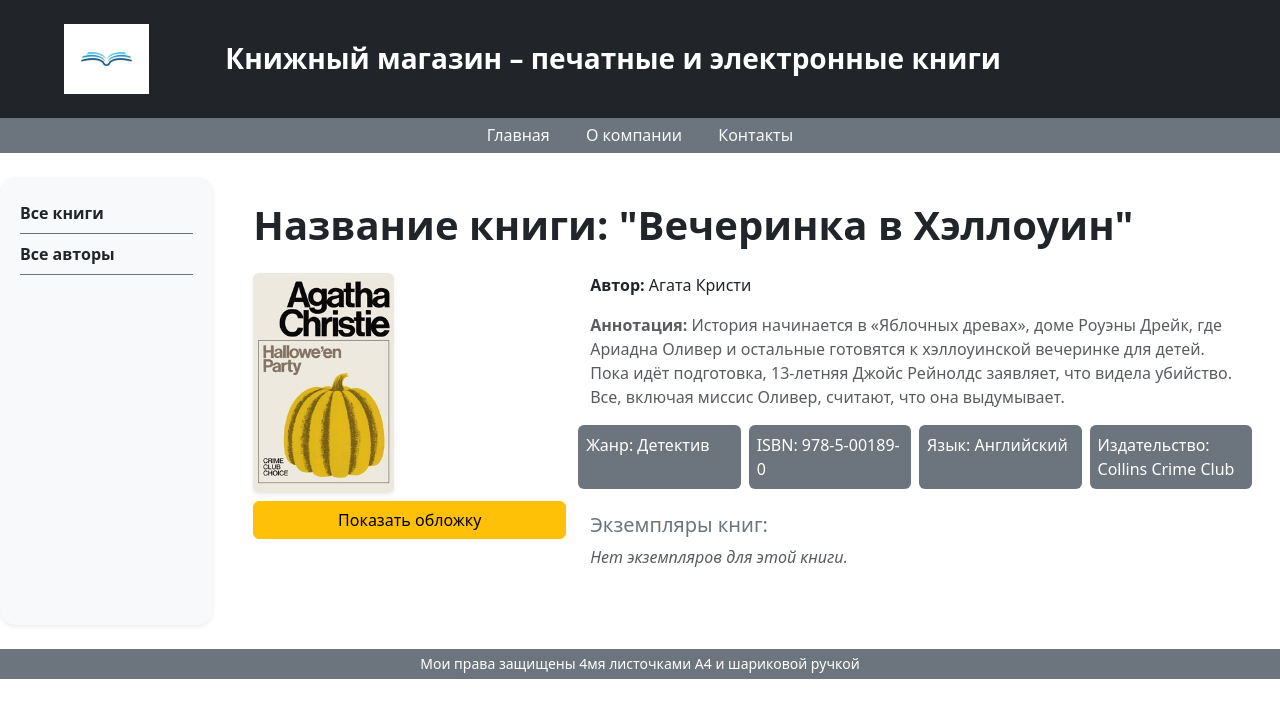
After one commit to mmuopm/pianzin-mdk0502-books, a Django app: page /books/1/ in a window 1280 px wide. The commit adds this page. Shown: the top 718 px of the page. Run offline with Django 5.2, Linux system fonts and the light colour scheme; data comes from the database, SQL or seed files in the repository; both versions use the stored data as it was after the commit; some libraries are stand-ins or nearby versions.

Commit message:
Your commit message

```diff
--- a/WebBooks/catalog/templates/catalog/base.html
+++ b/WebBooks/catalog/templates/catalog/base.html
@@ -1,62 +1,95 @@
 <!DOCTYPE html>
-<html lang="en">
+<html lang="ru">
 <head>
   {% load static %}
-  <meta charset="UTF-8">
-  <meta name="viewport" content="width=device-width , initial-scale=1">
-  <link rel="stylesheet" href="/static/css/bootstrap.min.css">
+  <meta charset="UTF-8" />
+  <meta name="viewport" content="width=device-width, initial-scale=1" />
+  <link rel="stylesheet" href="/static/css/bootstrap.min.css" />
   <title>Книжный магазин</title>
 </head>
 <body>
-  <div class="container-fluid p-1 bg-primary text-while text-center">
-    <div class="row">
-      <div class="col-2 text-start">
-        <img src="{% static 'images/logo.jpg'%}" width="70" height="70">
+  <header class="container-fluid bg-dark text-white py-4">
+    <div class="row align-items-center">
+      <div class="col-2 text-center">
+        <img src="{% static 'images/logo.jpg' %}" alt="Лого" class="img-fluid" style="max-height: 70px;" />
       </div>
       <div class="col-10">
-        <h1>Шапка</h1>
+        <h3 class="mb-0 fw-semibold">Книжный магазин – печатные и электронные книги</h3>
       </div>
     </div>
-  </div>
-  <div class="container-fluid">
-    <div class="row bg-danger text-center">
-      <h6>
-        <a href="{% url 'index' %}">Главная</a>
-        <a href="{% url 'index' %}">О компании</a>
-        <a href="{% url 'index' %}">Контакты</a>
-      </h6>
-    </div>
-  </div>
-  <div class="container-fluid">
-    <div class="row text-center text-primary fs-1 fw-bold">
+  </header>
+
+  <nav class="container-fluid bg-secondary py-2 text-center">
+    <h6 class="mb-0">
+      <a href="{% url 'index' %}" class="text-light px-3 text-decoration-none">Главная</a>
+      <a href="{% url 'about' %}" class="text-light px-3 text-decoration-none">О компании</a>
+      <a href="{% url 'contacts' %}" class="text-light px-3 text-decoration-none">Контакты</a>
+    </h6>
+  </nav>
+
+  <main class="container-fluid my-4">
+    <div class="row text-primary fw-bold fs-1">
       <div>
-        {% block header %}
-        {% endblock header %}
+        {% block header %}{% endblock header %}
       </div>
     </div>
-    <div class="row text-center text-primary fs-1 fw-bold">
-      <div class="col-2">
+    <div class="row">
+      <aside class="col-2 bg-light rounded-4 shadow-sm py-3">
         {% block sidebar %}
-        <nav class="nav flex-column">
-          <a class="nav-link" href="{% url 'index' %}">Все книги</a>
-          <a class="nav-link" href="{% url 'index' %}">Все авторы</a>
+        <nav class="nav flex-column px-2">
+          <a href="{% url 'books' %}" class="nav-link text-dark fw-semibold ps-0 py-2 border-bottom border-secondary">Все книги</a>
+          <a href="{% url 'authors' %}" class="nav-link text-dark fw-semibold ps-0 py-2 border-bottom border-secondary">Все авторы</a>
         </nav>
         {% endblock sidebar %}
-      </div>
-      <div class="col-10">
-        <div class="row text-center">
-          {% block content %}
-          {% endblock content %}
+      </aside>
+      <section class="col-10">
+        <div class="px-3">
+          {% block content %}{% endblock content %}
         </div>
-      </div>
+
+        <nav aria-label="Page navigation" class="mt-4 d-flex justify-content-center">
+          <ul class="pagination pagination-sm">
+            {% if page_obj.paginator.num_pages > 1 %}
+              {% if page_obj.has_previous %}
+                <li class="page-item">
+                  <a class="page-link" href="?page=1" aria-label="Первая">
+                    <span aria-hidden="true">&laquo; Первая</span>
+                  </a>
+                </li>
+                <li class="page-item">
+                  <a class="page-link" href="?page={{ page_obj.previous_page_number }}" aria-label="Предыдущая">
+                    Предыдущая
+                  </a>
+                </li>
+              {% endif %}
+              <li class="page-item disabled">
+                <span class="page-link">
+                  Стр. {{ page_obj.number }} из {{ page_obj.paginator.num_pages }}
+                </span>
+              </li>
+              {% if page_obj.has_next %}
+                <li class="page-item">
+                  <a class="page-link" href="?page={{ page_obj.next_page_number }}" aria-label="Следующая">
+                    Следующая
+                  </a>
+                </li>
+                <li class="page-item">
+                  <a class="page-link" href="?page={{ page_obj.paginator.num_pages }}" aria-label="Последняя">
+                    Последняя &raquo;
+                  </a>
+                </li>
+              {% endif %}
+            {% endif %}
+          </ul>
+        </nav>
+      </section>
     </div>
-  </div>
-  <div class="container-fluid">
-    <div class="row bg-primary text-center text-white lh-1">
-      {% block footer%}
-        <p>Мои права защищены 4 листочкми А4 и шариковой ручкой</p>
-      {% endblock footer %}
-    </div>
-  </div>
+  </main>
+
+  <footer class="container-fluid bg-secondary text-white py-2 text-center small lh-1 mt-auto">
+    {% block footer %}
+    <p class="mb-0">Мои права защищены 4мя листочками А4 и шариковой ручкой</p>
+    {% endblock footer %}
+  </footer>
 </body>
 </html>
--- /dev/null
+++ b/WebBooks/catalog/templates/catalog/book_detail.html
@@ -0,0 +1,41 @@
+{% extends "catalog/base.html" %}
+
+{% block content %}
+<div class="container my-4 text-start">
+    <div class="row mb-3">
+        <h1 class="text-dark fw-bold">Название книги: "{{ book.title }}"</h1>
+    </div>
+    <div class="row mb-3">
+        <div class="col-md-4">
+            <img src="{{ book.photo.url }}" alt="Обложка книги" class="img-fluid rounded shadow-sm" style="max-height: 220px;">
+            <a href="{{ book.photo.url }}" target="_blank" class="btn btn-warning mt-2 w-100">Показать обложку</a>
+        </div>
+        <div class="col-md-8">
+            <p class="fs-6"><strong>Автор:</strong>
+                {% for author in book.author.all %}
+                    <a href="{% url 'author-detail' author.pk %}" class="text-decoration-none text-dark">{{ author.first_name }} {{ author.last_name }}</a>{% if not forloop.last %}, {% endif %}
+                {% endfor %}
+            </p>
+            <p class="text-muted fs-6"><strong>Аннотация:</strong> {{ book.summary }}</p>
+            <div class="row text-white">
+                <div class="col bg-secondary rounded p-2 me-2 mb-2">Жанр: {{ book.genre }}</div>
+                <div class="col bg-secondary rounded p-2 me-2 mb-2">ISBN: {{ book.isbn }}</div>
+                <div class="col bg-secondary rounded p-2 me-2 mb-2">Язык: {{ book.language }}</div>
+                <div class="col bg-secondary rounded p-2 mb-2">Издательство: {{ book.publisher }}</div>
+            </div>
+
+            <h5 class="mt-3 text-secondary">Экземпляры книг:</h5>
+            <div class="list-group">
+                {% for copy in book.book_instance_set.all %}
+                <div class="list-group-item d-flex justify-content-between align-items-center border-0 ps-0">
+                    <span>Инвентарный номер: <span class="text-muted">{{ copy.id }}</span></span>
+                    <span class="badge bg-warning text-dark">{{ copy.status }}</span>
+                </div>
+                {% empty %}
+                <p class="text-muted fst-italic">Нет экземпляров для этой книги.</p>
+                {% endfor %}
+            </div>
+        </div>
+    </div>
+</div>
+{% endblock %}
--- a/WebBooks/catalog/urls.py
+++ b/WebBooks/catalog/urls.py
@@ -3,5 +3,12 @@
 
 urlpatterns =[
     path('', views.index, name='index'),
-    path('books/', views.BookisView.as_view(), name='bookisview')
+    path('books/', views.BookListView.as_view(), name='books'),
+    path('books/<int:pk>/', views.BookDetailView.as_view(),
+         name='book-detail'),
+    path('authors/', views.AuthorListView.as_view(), name='authors'),
+    path('authors/<int:pk>/', views.AuthorDetailView.as_view(),
+         name='author-detail'),
+    path('about/', views.about, name='about'),
+    path('contacts/', views.contacts, name='contacts'),
 ]
--- a/WebBooks/catalog/views.py
+++ b/WebBooks/catalog/views.py
@@ -1,24 +1,48 @@
 from django.http import HttpResponse
 from django.shortcuts import render
 from .models import Book, BookInstance, Author
-from django.views.generic import ListView
+from django.views.generic import ListView, DetailView
+
 
 def index(request):
-    text_head = 'у нас большой выбор книг, у Читай-города меньше'
+    text_head = 'У нас большой выбор книг, у Читай-города меньше'
     books = Book.objects.all()
     num_books = Book.objects.all().count()
     num_instance = BookInstance.objects.all().count()
-    num_instance_available = \
-        BookInstance.objects.filter(status__exact=2).count()
+    num_instance_available =\
+        BookInstance.objects.filter(status__exact=3).count()
     author = Author.objects
     num_author = Author.objects.count()
+    num_visits = request.session.get('num_visits', 0)
+    request.session['num_visits'] = num_visits + 1
     context = {'text_head': text_head,
                'books': books, 'num_books': num_books,
                'num_instance': num_instance,
                'num_instance_available': num_instance_available,
-               'author': author, 'num_author': num_author}
+               'author': author, 'num_author': num_author,
+               'num_visits': num_visits}
     return render(request, 'catalog/index.html', context)
 
-def BookisView(ListView):
+def about(request):
+    return render(request, 'catalog/about.html')
+
+def contacts(request):
+    return render(request, 'catalog/contacts.html')
+
+class BookListView(ListView):
     model = Book
-    context_object_name= 'books'
+    context_object_name = 'books'
+    paginate_by = 1
+
+class BookDetailView(DetailView):
+    model = Book
+    context_object_name = 'book'
+
+class AuthorListView(ListView):
+    model = Author
+    context_object_name = 'authors'
+    paginate_by = 1
+
+class AuthorDetailView(DetailView):
+    model = Author
+    context_object_name = 'author'
```
Also changed, not shown: WebBooks/catalog/admin.py (+8 -10 lines), WebBooks/catalog/models.py (+34 -26 lines), WebBooks/catalog/templates/catalog/about.html (added, +44 -0 lines), WebBooks/catalog/templates/catalog/author_detail.html (added, +29 -0 lines), WebBooks/catalog/templates/catalog/author_list.html (added, +33 -0 lines), WebBooks/catalog/templates/catalog/book_list.html (added, +35 -0 lines), WebBooks/catalog/templates/catalog/contacts.html (added, +19 -0 lines), WebBooks/catalog/templates/catalog/index.html (+43 -16 lines), WebBooks/catalog/migrations/0002_alter_bookinstance_options_bookinstance_due_back_and_more.py (added), WebBooks/catalog/static/images/books.jpg (added), WebBooks/catalog/static/images/books2.jpg (added), WebBooks/db.sqlite3.
